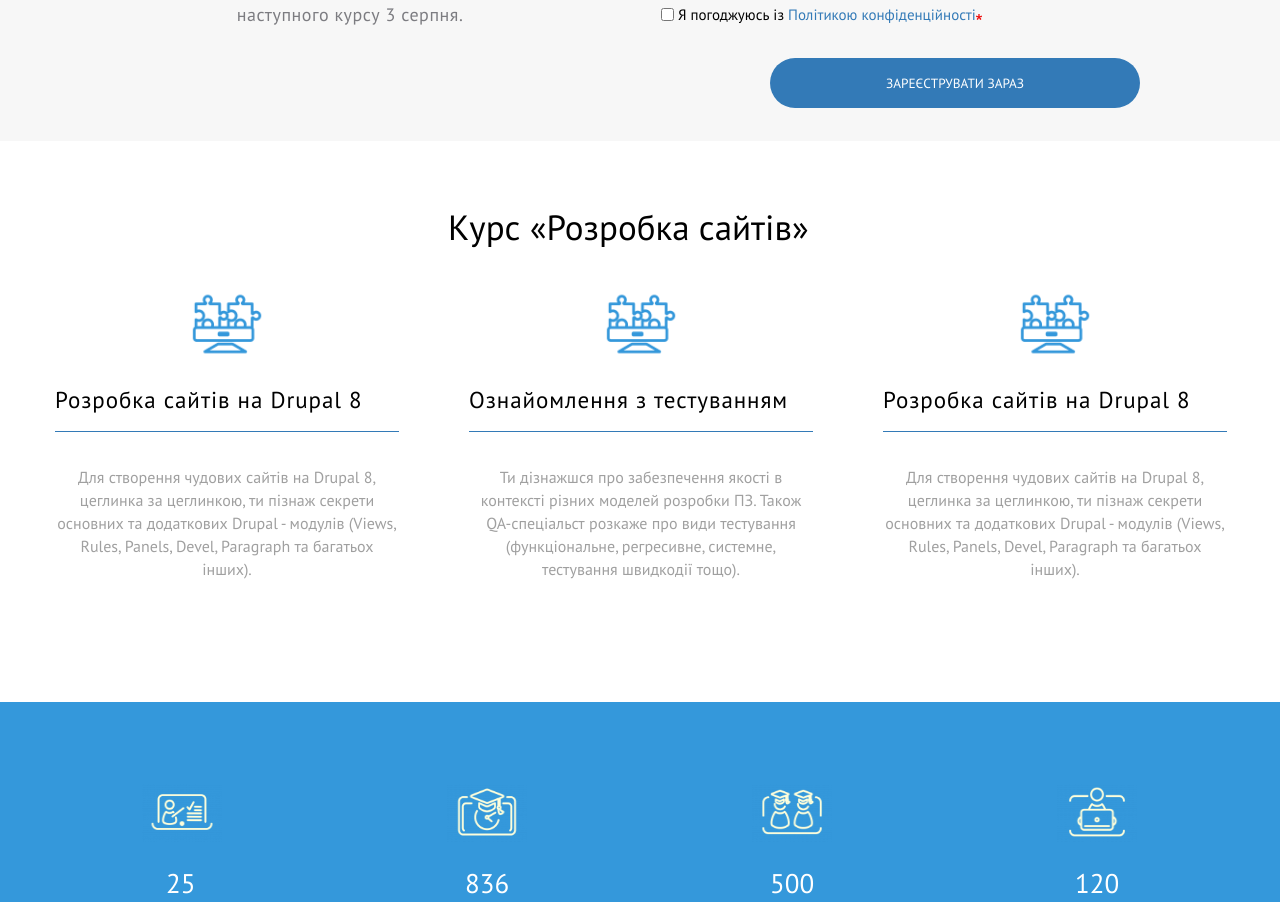
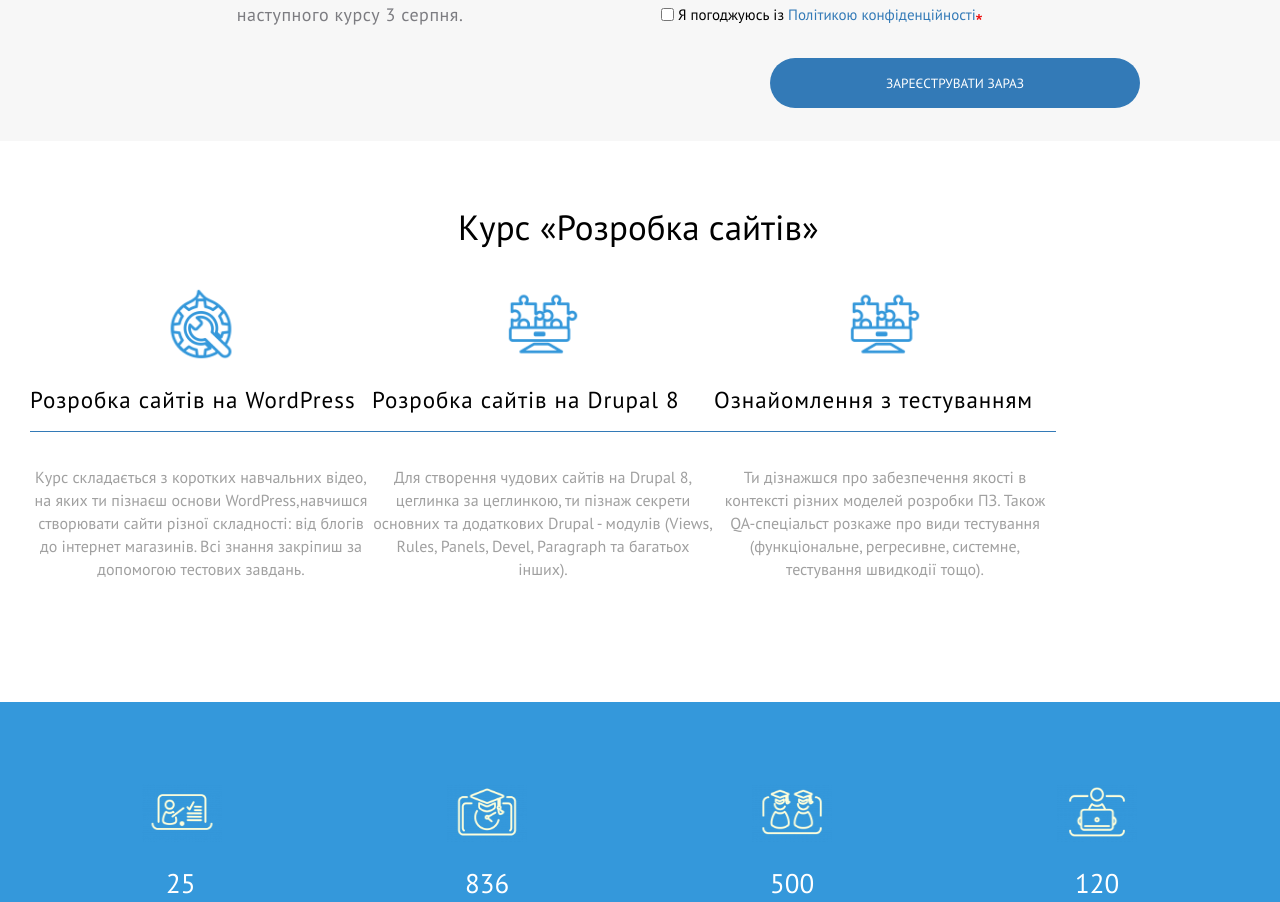
Before and after one commit to ara-bara/maket4, a website: page index.html in a window 1280 px wide. Shown: the part 629-1531 px from the top of the page. Drawn offline with nearby package versions, Linux system fonts and the light colour scheme.

Commit message:
disaster

```diff
--- a/js/script.js
+++ b/js/script.js
@@ -19,13 +19,13 @@
         slidesToScroll: 1,
         responsive:[
             {
-                breakpoint: 1200,
+                breakpoint: 850,
                 settings: {
                     slidesToShow: 2
                 }
             },
             {
-                breakpoint: 768,
+                breakpoint: 600,
                 settings: {
                     slidesToShow: 1
                 }
--- a/scss/course-outline.scss
+++ b/scss/course-outline.scss
@@ -1,6 +1,5 @@
 .course-outline{
   height: 561px;
-  margin-left: -20px;
   h2{
     padding-top: 75px;
     padding-left: 428px;
@@ -12,7 +11,9 @@
   }
 }
 .course-outline__list{
-  @include center;
+  display: flex;
+  justify-content: space-between;
+  width: 100%;
 }
 .list__item{
   display: flex;
@@ -31,11 +32,9 @@
 .list__item_start{
   @include wbb;
   @include parag;
-  margin-left: 28px;
 }
 .list__item_middle{
   width: 325px;
-  margin-left: 70px;
   h3{
     padding-bottom: 20px;
     border-bottom: 1px solid #337ab7;
@@ -44,7 +43,6 @@
   @include parag;
 }
 .list__item_end{
-  margin-left: 70px;
   @include wbb;
   @include parag;
 }
```
Also changed, not shown: index.html (+2 -0 lines), css/style.css.
